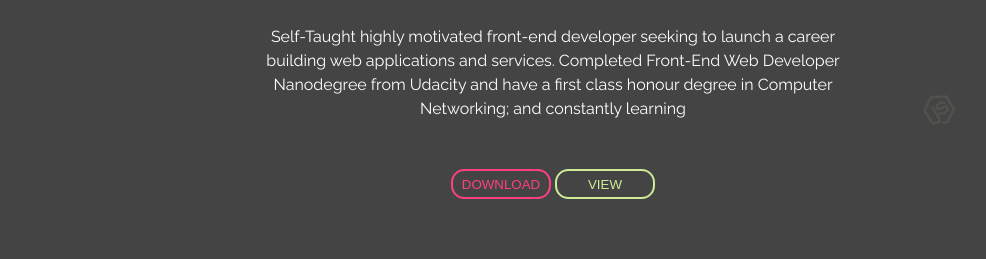
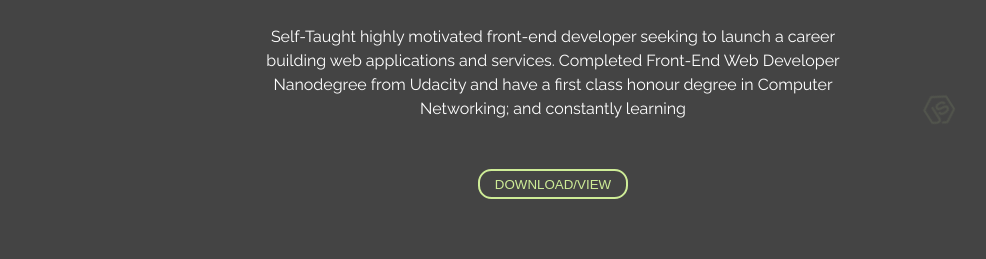
Before and after one commit to miraEbrahim/miraEbrahim.github.io, a website: page index.html in a window 1280 px wide. Shown: the part 318-577 px from the top of the page, without its empty margins (87-1073 px from the left). Drawn offline with Linux system fonts and the light colour scheme.

Commit message:
remove primary btn

```diff
--- a/css/style.css
+++ b/css/style.css
@@ -101,17 +101,18 @@ ul {
     border-radius: 1em;
     border-color: #CEEC97;
     border-style: solid;
-    width: 100px;
+    width: 150px;
     height: 30px;
     text-transform: uppercase;
     color: #CEEC97;
 }
 
-.primary-btn a {
+.secondary-btn a {
     text-decoration: none;
-    color: #ff4081;
+    color: #CEEC97;
 }
 
-.primary-btn:hover {
-    background-color: #fff;
+.secondary-btn a:hover {
+    background-color: #CEEC97;
+    color: white;
 }
--- a/index.html
+++ b/index.html
@@ -29,8 +29,8 @@
                     Self-Taught highly motivated front-end developer seeking to launch a career building web applications and services.
                     Completed Front-End Web Developer Nanodegree from Udacity and have a first class honour degree in Computer Networking; and constantly learning
             </p>
-            <button class="primary-btn"><a href="https://www.dropbox.com/s/g2t0p87g0db15xw/maryamEbrahimResume_FE.pdf?dl=0" download="maryamEbrahimResume_FE">Download</a></button>
-            <button class="secondary-btn">View</button>
+            <button class="secondary-btn"><a href="https://www.dropbox.com/s/g2t0p87g0db15xw/maryamEbrahimResume_FE.pdf?dl=0" download="maryamEbrahimResume_FE"> Download/View </a></button>
+
             <div class="inner-fa">
                 <ul>
                     <li>
```
